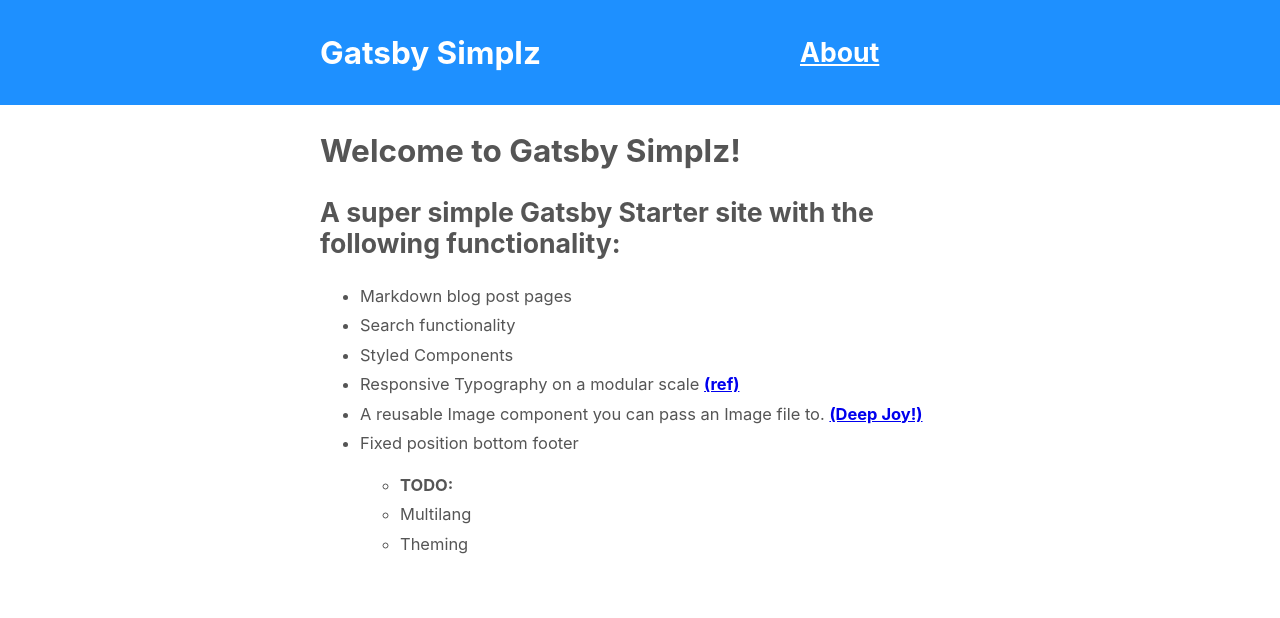
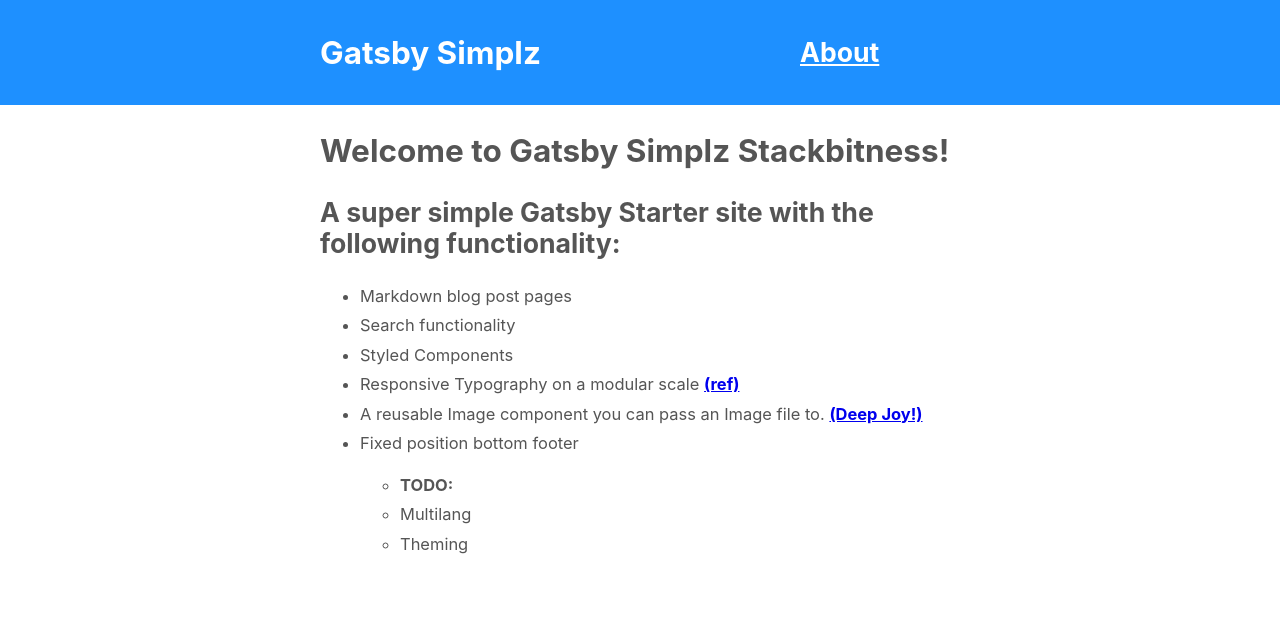
Before and after one commit to h0rhay/gatsby-blog-multilang-search-theme-ui, a Gatsby site: page / in a window 1280 px wide. Shown: the top 618 px of the page. Built offline with nearby package versions, Linux system fonts and the light colour scheme; Gatsby itself is replaced by a stand-in of ours.

Commit message:
index.js: updated Header 1

```diff
--- a/src/pages/index.js
+++ b/src/pages/index.js
@@ -9,7 +9,7 @@ const IndexPage = () => (
   <Layout>
     <SiteWrapConstrainer>
       <SEO title="Home" />
-      <h1>Welcome to Gatsby Simplz!</h1>
+      <h1>Welcome to Gatsby Simplz Stackbitness!</h1>
       <h2>A super simple Gatsby Starter site with the following functionality:</h2>
       <ul>
         <li>Markdown blog post pages</li>
```
